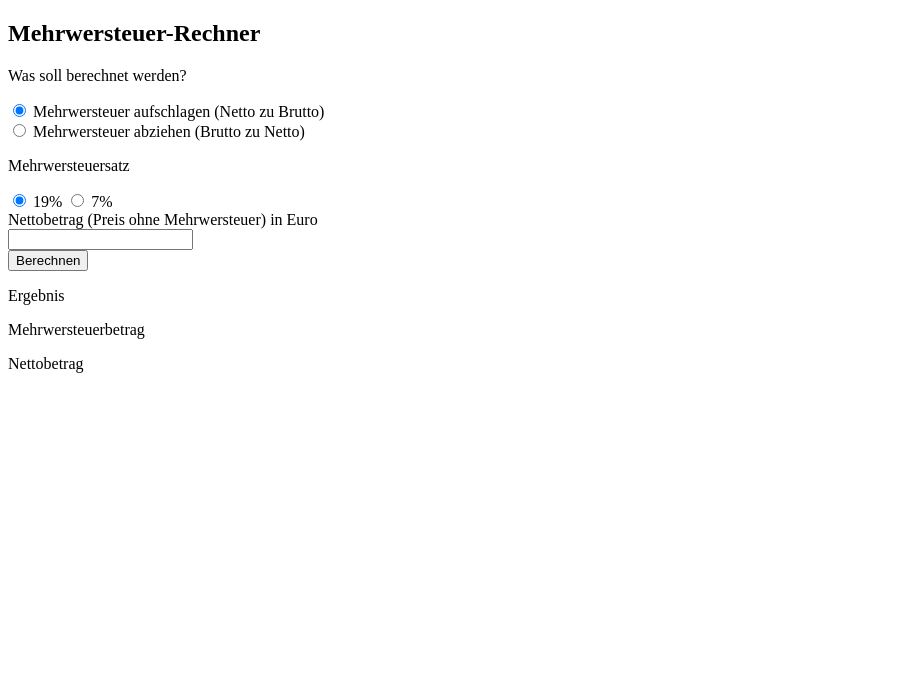
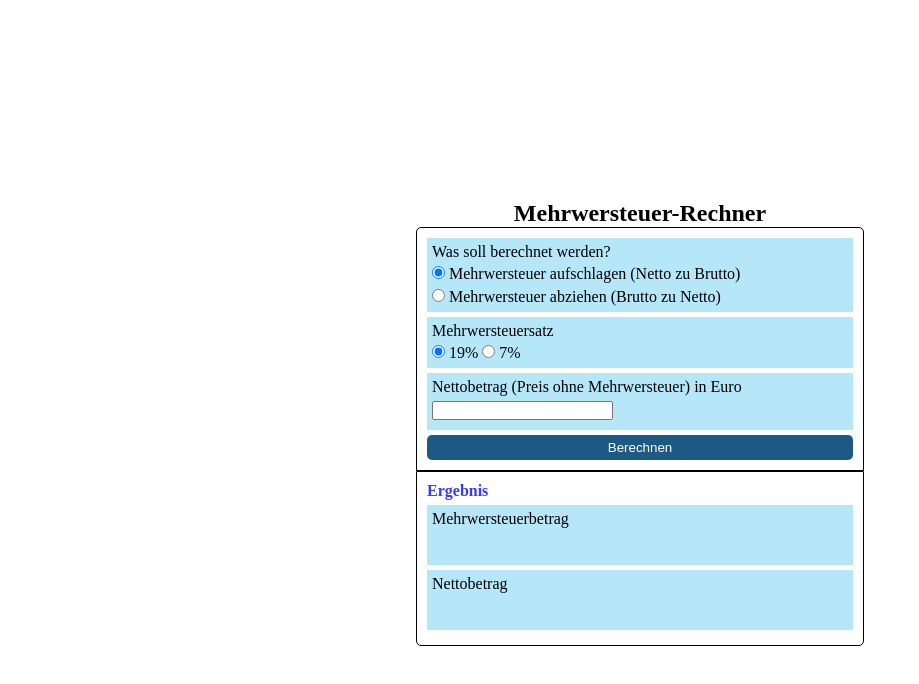
Before and after one commit to SiggiJr/Mwst_Rechner, a plain HTML site: page index.html in a window 1280 px wide. Shown: the whole page, without its empty margins (0-919 px from the left). Drawn offline with Linux system fonts and the light colour scheme.

Commit message:
Styling und Fehlermeldung ausgebessert, Komma in der Eingabe ermöglicht

```diff
--- a/assets/js/main.js
+++ b/assets/js/main.js
@@ -128,10 +128,11 @@ const NetGrossOutput = document.querySelector(".net_gross_output");
 
 const changeNetGrossBtn = () => {
   if (grossToNet.checked) {
-    amountInputLabel.textContent = "Bruttobetrag (Preis inklusive Mehrwertsteuer) in Euro";
+    amountInputLabel.innerHTML =
+      'Bruttobetrag (Preis inklusive Mehrwertsteuer) in Euro<span style="color: red"></span>';
     netGrossOutputText.textContent = "Bruttobetrag (Endpreis)";
   } else {
-    amountInputLabel.textContent = "Nettobetrag (Preis ohne Mehrwersteuer) in Euro";
+    amountInputLabel.innerHTML = 'Nettobetrag (Preis ohne Mehrwersteuer) in Euro<span style="color: red"></span>';
     netGrossOutputText.textContent = "Nettobetrag";
   }
 };
@@ -142,16 +143,12 @@ inputForm.addEventListener("submit", (event) => {
   let taxRate;
   let netGrossResult;
 
-  console.log(amountInputValue);
-
   if (!/^\d*(?:[\.,])?\d{0,2}$/.test(amountInputValue)) {
     amountInputLabel.querySelector("span").textContent = "*";
     return;
   }
 
   amountInputLabel.querySelector("span").textContent = "";
-
-  console.log(/^\d*(?:[\.,])?\d{0,2}$/.test(amountInputValue));
 
   if (taxRate7.checked) {
     taxRate = 1.07;
--- a/assets/styles/style.css
+++ b/assets/styles/style.css
@@ -0,0 +1,76 @@
+* {
+  margin: 0;
+  padding: 0;
+  box-sizing: border-box;
+}
+
+.mwst_rechner_input_container > h1 {
+  text-align: center;
+  padding-top: 200px;
+}
+
+.mwst_input_form {
+  border: 1px solid black;
+  border-top-left-radius: 5px;
+  border-top-right-radius: 5px;
+  width: 35%;
+  padding: 10px;
+  margin-inline: auto;
+}
+
+.container_styling {
+  background-color: #b6e7f9;
+  margin-bottom: 5px;
+  padding: 5px;
+}
+
+input {
+  margin-block: 5px;
+}
+
+.result {
+  color: rgb(57, 57, 255);
+  font-weight: 700;
+  margin-bottom: 5px;
+}
+
+.calc_btn {
+  width: 100%;
+  border: none;
+  background-color: rgb(29, 90, 131);
+  color: #fff;
+  padding: 5px;
+  border-radius: 5px;
+}
+
+.mwst_rechner_output_container {
+  border: 1px solid black;
+  border-bottom-left-radius: 5px;
+  border-bottom-right-radius: 5px;
+  width: 35%;
+  padding: 10px;
+  margin-inline: auto;
+}
+
+.output_styling {
+  height: 2rem;
+  padding-top: 5px;
+}
+
+@media screen and (max-width: 500px) {
+  body {
+    font-size: 25px;
+  }
+
+  .mwst_rechner_input_container > h1 {
+    padding-top: 100px;
+  }
+
+  .mwst_input_form {
+    width: 80%;
+  }
+
+  .mwst_rechner_output_container {
+    width: 80%;
+  }
+}
--- a/index.html
+++ b/index.html
@@ -11,7 +11,7 @@
     <section class="mwst_rechner_input_container">
       <h1>Mehrwersteuer-Rechner</h1>
       <form class="mwst_input_form">
-        <div class="net_gross_choice_container">
+        <div class="net_gross_choice_container container_styling">
           <p>Was soll berechnet werden?</p>
           <div>
             <input type="radio" name="net_gross_choice" id="net_to_gross" checked />
@@ -22,14 +22,14 @@
             <label for="net_to_gross">Mehrwersteuer abziehen (Brutto zu Netto)</label>
           </div>
         </div>
-        <div class="tax_rate_choice_container">
+        <div class="tax_rate_choice_container container_styling">
           <p>Mehrwersteuersatz</p>
           <input type="radio" name="tax_rate" id="tax_rate_19" checked />
           <label for="tax_rate_19">19%</label>
           <input type="radio" name="tax_rate" id="tax_rate_7" />
           <label for="tax_rate_7">7%</label>
         </div>
-        <div class="amount_input_container">
+        <div class="amount_input_container container_styling">
           <div>
             <label for="amount_input"
               >Nettobetrag (Preis ohne Mehrwersteuer) in Euro<span style="color: red"></span
@@ -41,14 +41,14 @@
       </form>
     </section>
     <section class="mwst_rechner_output_container">
-      <p>Ergebnis</p>
-      <div class="mwst_betrag">
+      <p class="result">Ergebnis</p>
+      <div class="mwst_betrag container_styling">
         <p>Mehrwersteuerbetrag</p>
-        <p class="mwst_output"></p>
+        <p class="mwst_output output_styling"></p>
       </div>
-      <div class="net_gross_betrag">
+      <div class="net_gross_betrag container_styling">
         <p class="net_gross_output_heading">Nettobetrag</p>
-        <p class="net_gross_output"></p>
+        <p class="net_gross_output output_styling"></p>
       </div>
     </section>
   </body>
```
